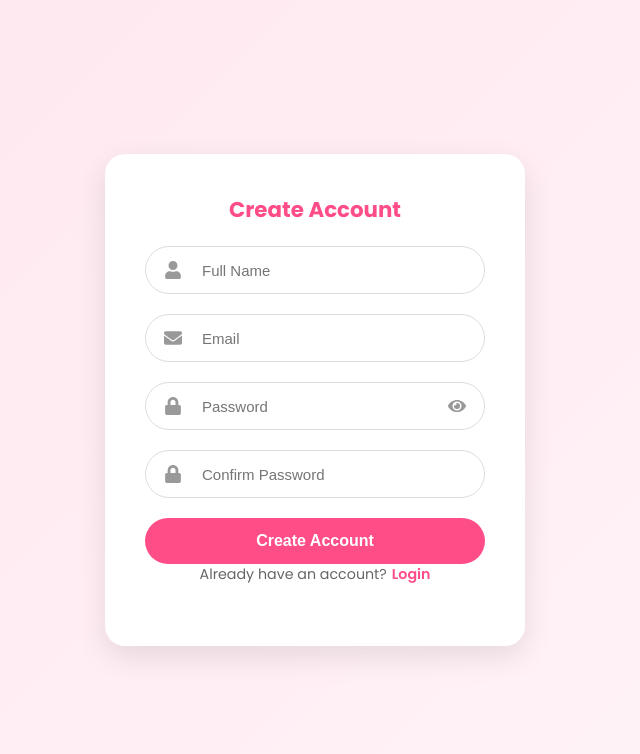
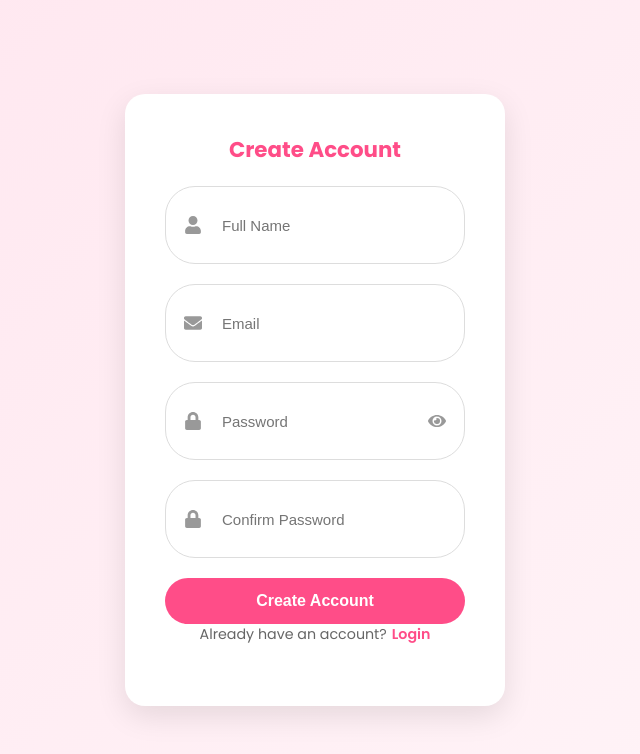
Before and after one commit to Gouthami101198/BeautyStore, a React (Vite) app: page /signup in a window 1280 px wide. Shown: the top 754 px of the page, without its empty margins (325-965 px from the left). Built offline with nearby package versions, Linux system fonts and the light colour scheme.

Commit message:
Refactor Signup.css for improved layout and styling
Adjusted styles for the signup box and input fields, including new sizing and font adjustments.

```diff
--- a/src/pages/Signup/Signup.css
+++ b/src/pages/Signup/Signup.css
@@ -10,7 +10,7 @@
 
 .signup-box {
   width: 100%;
-  max-width: 420px;
+  max-width: 380px;
   background: #ffffff;
   padding: 40px;
   border-radius: 20px;
@@ -22,13 +22,18 @@
   color: #ff4d88;
   margin-bottom: 10px;
 }
-
+.signup-box h2{
+    font-size:1.8rem;
+}
 .signup-box p {
   text-align: center;
   color: #666;
   margin-bottom: 20px;
 }
-
+.signup-box input{
+    height:48px;
+    font-size:.9rem;
+}
 .input-box {
   display: flex;
   align-items: center;
```
